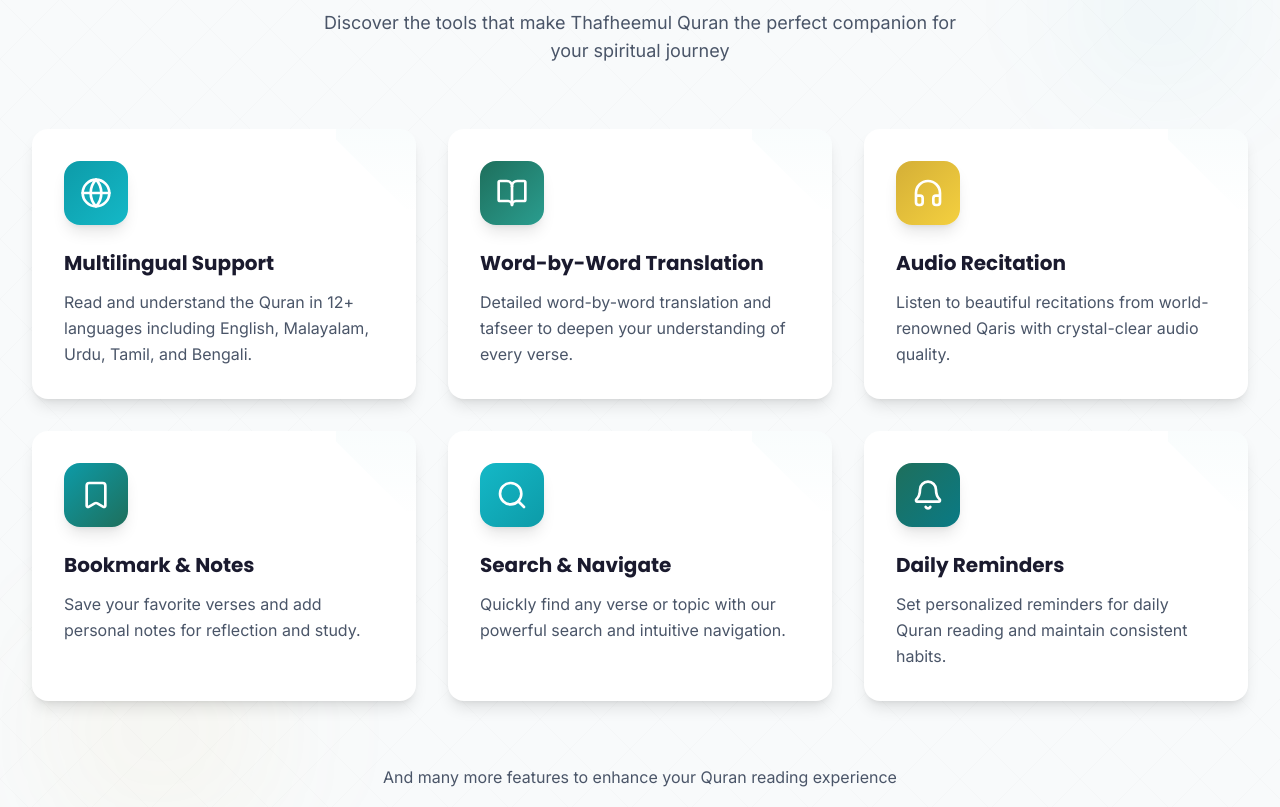
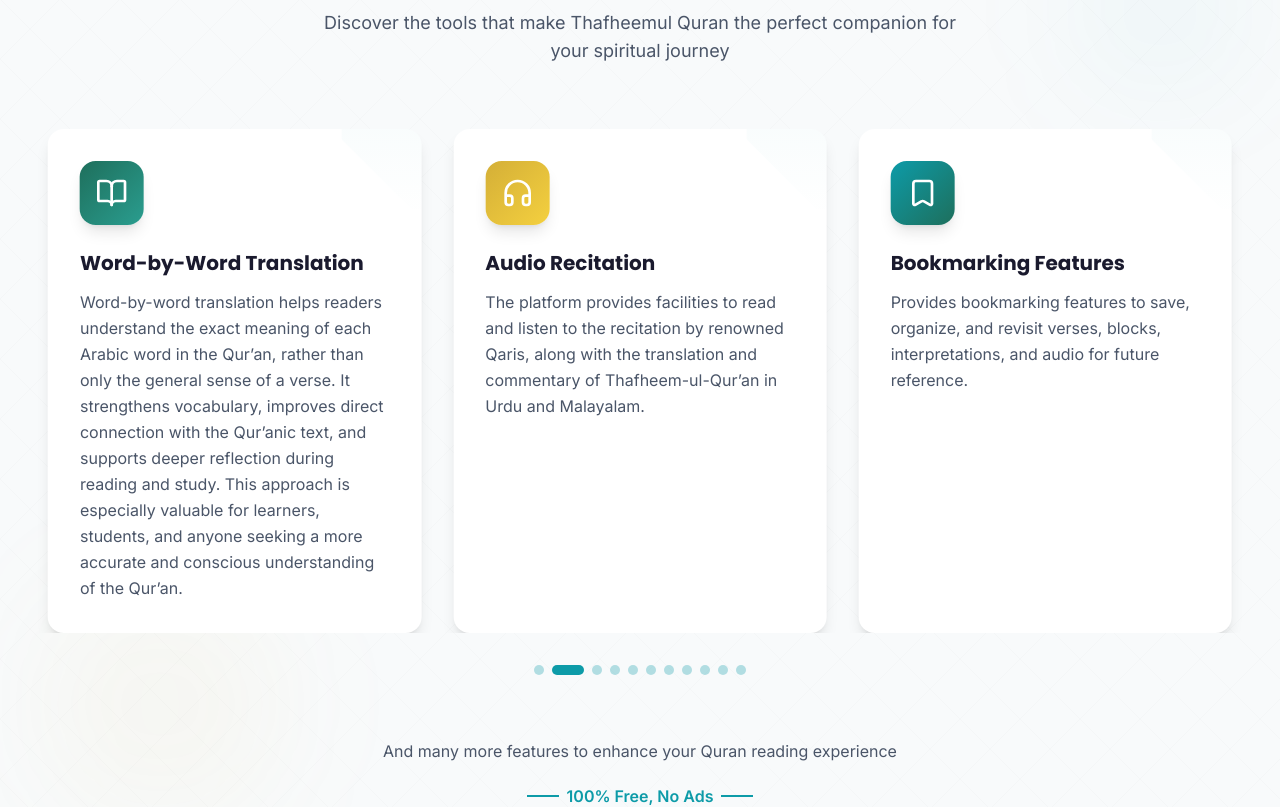
Before and after one commit to D4dx-backend/thafheem-landing-page, a React (Vite) app: page / in a window 1280 px wide. Shown: the part 1208-2015 px from the top of the page. Built offline with nearby package versions, Linux system fonts and the light colour scheme; no server answers.

Commit message:
features

```diff
--- a/src/sections/About.tsx
+++ b/src/sections/About.tsx
@@ -62,16 +62,6 @@
     }
 
     return () => observer.disconnect();
-  }, []);
-
-  useEffect(() => {
-    const intervalId = window.setInterval(() => {
-      setActiveTranslationIndex(
-        (prevIndex) => (prevIndex + 1) % aboutTranslations.length
-      );
-    }, 5000);
-
-    return () => window.clearInterval(intervalId);
   }, []);
 
   const scrollToSection = (href: string) => {
--- a/src/sections/Features.tsx
+++ b/src/sections/Features.tsx
@@ -1,76 +1,162 @@
-import { useEffect, useRef, useState } from 'react';
-import { Globe, BookOpen, Headphones, Bookmark, Search, Bell } from 'lucide-react';
+import { useEffect, useMemo, useState } from 'react';
+import { Globe, BookOpen, Headphones, Bookmark, Search, Bell, Badge, Clock, BookOpenIcon, WholeWordIcon, FileQuestionMark } from 'lucide-react';
 
 const features = [
   {
     icon: Globe,
     title: 'Multilingual Support',
-    description: 'Read and understand the Quran in 12+ languages including English, Malayalam, Urdu, Tamil, and Bengali.',
+    description: 'Thafheemul Qur’an is available in Urdu, Malayalam, English, Hindi, Tamil, and Bengali through its mobile apps and website , making the Qur’an and its Tafseer easily accessible to a wide and diverse audience. Users can study the Qur’an in their preferred language anytime, anywhere, across digital platforms.',
     color: 'from-[#0d9ba8] to-[#14b8c7]',
   },
   {
     icon: BookOpen,
     title: 'Word-by-Word Translation',
-    description: 'Detailed word-by-word translation and tafseer to deepen your understanding of every verse.',
+    description: 'Word-by-word translation helps readers understand the exact meaning of each Arabic word in the Qur’an, rather than only the general sense of a verse. It strengthens vocabulary, improves direct connection with the Qur’anic text, and supports deeper reflection during reading and study. This approach is especially valuable for learners, students, and anyone seeking a more accurate and conscious understanding of the Qur’an.',
     color: 'from-[#1e6f5c] to-[#2a9d8f]',
   },
   {
     icon: Headphones,
     title: 'Audio Recitation',
-    description: 'Listen to beautiful recitations from world-renowned Qaris with crystal-clear audio quality.',
+    description: 'The platform provides facilities to read and listen to the recitation by renowned Qaris, along with the translation and commentary of Thafheem-ul-Qur’an in Urdu and Malayalam.',
     color: 'from-[#d4af37] to-[#f4d03f]',
   },
   {
     icon: Bookmark,
-    title: 'Bookmark & Notes',
-    description: 'Save your favorite verses and add personal notes for reflection and study.',
+    title: 'Bookmarking Features',
+    description: 'Provides bookmarking features to save, organize, and revisit verses, blocks, interpretations, and audio for future reference.',
     color: 'from-[#0d9ba8] to-[#1e6f5c]',
   },
   {
     icon: Search,
     title: 'Search & Navigate',
-    description: 'Quickly find any verse or topic with our powerful search and intuitive navigation.',
+    description: 'Easy search and smooth navigation, including AI-powered search, to quickly find verses and content.',
     color: 'from-[#14b8c7] to-[#0d9ba8]',
   },
   {
     icon: Bell,
     title: 'Daily Reminders',
-    description: 'Set personalized reminders for daily Quran reading and maintain consistent habits.',
+    description: 'Personalized reminders to support and guide daily life.',
+    color: 'from-[#1e6f5c] to-[#0a7a85]',
+  },
+  {
+    icon: Badge,
+    title: 'Countinue to Read',
+    description: 'Automatically saves reading progress and allows users to resume reading from the last accessed verse.',
+    color: 'from-[#1e6f5c] to-[#0a7a85]',
+  },
+  {
+    icon: Clock,
+    title: 'Prayer Times',
+    description: 'Provides accurate prayer times calculated according to both Shafi and Hanafi schools of jurisprudence.',
+    color: 'from-[#1e6f5c] to-[#0a7a85]',
+  },
+  {
+    icon: BookOpenIcon,
+    title: 'Mushaf',
+    description: 'The app features a beautifully rendered Uthmani Mushaf for an authentic and elegant reading experience.',
+    color: 'from-[#1e6f5c] to-[#0a7a85]',
+  },
+  {
+    icon: WholeWordIcon,
+    title: 'Word Meaning Game',
+    description: 'An interactive drag-and-drop game designed to help users study and understand word meanings effectively.',
+    color: 'from-[#1e6f5c] to-[#0a7a85]',
+  },
+  {
+    icon: FileQuestionMark,
+    title: 'Quiz',
+    description: 'An interactive drag-and-drop game designed to help users study and understand word meanings effectively.',
     color: 'from-[#1e6f5c] to-[#0a7a85]',
   },
 ];
 
 const Features = () => {
-  const sectionRef = useRef<HTMLDivElement>(null);
-  const [visibleCards, setVisibleCards] = useState<boolean[]>(new Array(features.length).fill(false));
+  const [cardsPerView, setCardsPerView] = useState(3);
+  const [currentIndex, setCurrentIndex] = useState(cardsPerView);
+  const [isAnimating, setIsAnimating] = useState(true);
 
   useEffect(() => {
-    const observer = new IntersectionObserver(
-      (entries) => {
-        entries.forEach((entry) => {
-          if (entry.isIntersecting) {
-            const index = parseInt(entry.target.getAttribute('data-index') || '0');
-            setVisibleCards((prev) => {
-              const newState = [...prev];
-              newState[index] = true;
-              return newState;
+    const handleResize = () => {
+      if (window.innerWidth < 768) {
+        setCardsPerView(1);
+        return;
+      }
+
+      if (window.innerWidth < 1024) {
+        setCardsPerView(2);
+        return;
+      }
+
+      setCardsPerView(3);
+    };
+
+    handleResize();
+    window.addEventListener('resize', handleResize);
+
+    return () => window.removeEventListener('resize', handleResize);
+  }, []);
+
+  const canSlide = features.length > cardsPerView;
+
+  const displayFeatures = useMemo(() => {
+    if (!canSlide) {
+      return features;
+    }
+
+    return [
+      ...features.slice(-cardsPerView),
+      ...features,
+      ...features.slice(0, cardsPerView),
+    ];
+  }, [canSlide, cardsPerView]);
+
+  useEffect(() => {
+    if (!canSlide) {
+      return;
+    }
+
+    const intervalId = window.setInterval(() => {
+      setCurrentIndex((prevIndex) => prevIndex + 1);
+    }, 4000);
+
+    return () => window.clearInterval(intervalId);
+  }, [canSlide]);
+
+  useEffect(() => {
+    setCurrentIndex(cardsPerView);
+    setIsAnimating(true);
+  }, [cardsPerView]);
+
+  useEffect(() => {
+    if (isAnimating) {
+      return;
+    }
+
+    const frameId = window.requestAnimationFrame(() => {
+      setIsAnimating(true);
     });
+
+    return () => window.cancelAnimationFrame(frameId);
+  }, [isAnimating]);
+
+  const activeDotIndex = canSlide
+    ? (currentIndex - cardsPerView + features.length) % features.length
+    : 0;
+
+  const handleTransitionEnd = () => {
+    if (!canSlide) {
+      return;
     }
-        });
-      },
-      { threshold: 0.2, rootMargin: '0px 0px -50px 0px' }
-    );
 
-    const cards = sectionRef.current?.querySelectorAll('.feature-card');
-    cards?.forEach((card) => observer.observe(card));
-
-    return () => observer.disconnect();
-  }, []);
+    if (currentIndex >= features.length + cardsPerView) {
+      setIsAnimating(false);
+      setCurrentIndex(cardsPerView);
+    }
+  };
 
   return (
     <section
       id="features"
-      ref={sectionRef}
       className="relative py-24 bg-[#f8fafb] overflow-hidden"
     >
       {/* Background Pattern */}
@@ -92,21 +178,25 @@
           </p>
         </div>
 
-        {/* Features Grid */}
-        <div className="grid md:grid-cols-2 lg:grid-cols-3 gap-8">
-          {features.map((feature, index) => {
+        {/* Features Slider */}
+        <div className="overflow-hidden">
+          <div
+            className="flex"
+            style={{
+              transform: `translateX(-${currentIndex * (100 / cardsPerView)}%)`,
+              transition: isAnimating ? 'transform 700ms ease-out' : 'none',
+            }}
+            onTransitionEnd={handleTransitionEnd}
+          >
+            {displayFeatures.map((feature, index) => {
               const Icon = feature.icon;
               return (
               <div
-                key={index}
-                data-index={index}
-                className={`feature-card group relative bg-white rounded-2xl p-8 shadow-lg hover:shadow-xl transition-all duration-500 hover:-translate-y-2 ${
-                  visibleCards[index]
-                    ? 'opacity-100 translate-y-0'
-                    : 'opacity-0 translate-y-10'
-                }`}
-                style={{ transitionDelay: `${index * 100}ms` }}
+                key={`${feature.title}-${index}`}
+                className="shrink-0 px-4"
+                style={{ width: `${100 / cardsPerView}%` }}
               >
+                <div className="feature-card group relative h-full bg-white rounded-2xl p-8 shadow-lg hover:shadow-xl transition-all duration-500 hover:-translate-y-2">
                   {/* Icon */}
                   <div
                     className={`w-16 h-16 rounded-2xl bg-gradient-to-br ${feature.color} flex items-center justify-center mb-6 group-hover:scale-110 transition-transform duration-300 shadow-lg`}
@@ -130,9 +220,32 @@
                     <div className="absolute top-0 right-0 w-32 h-32 bg-gradient-to-br from-[#0d9ba8]/5 to-transparent transform rotate-45 translate-x-16 -translate-y-16" />
                   </div>
                 </div>
+                    </div>
               );
             })}
           </div>
+        </div>
+
+        {features.length > 1 && (
+          <div className="mt-8 flex items-center justify-center gap-2">
+            {features.map((_, featureIndex) => (
+              <button
+                key={`feature-dot-${featureIndex}`}
+                type="button"
+                onClick={() => {
+                  setIsAnimating(true);
+                  setCurrentIndex(cardsPerView + featureIndex);
+                }}
+                className={`h-2.5 rounded-full transition-all ${
+                  activeDotIndex === featureIndex
+                    ? 'w-8 bg-[#0d9ba8]'
+                    : 'w-2.5 bg-[#0d9ba8]/30 hover:bg-[#0d9ba8]/50'
+                }`}
+                aria-label={`Go to feature slide ${featureIndex + 1}`}
+              />
+            ))}
+          </div>
+        )}
 
         {/* Bottom CTA */}
         <div className="text-center mt-16 scroll-animate">
```
Lines whose indentation alone changed are shown as unchanged.
